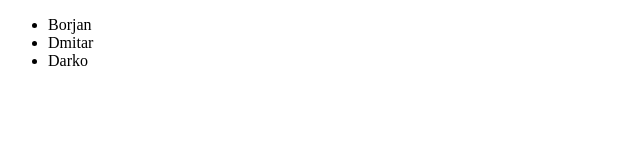
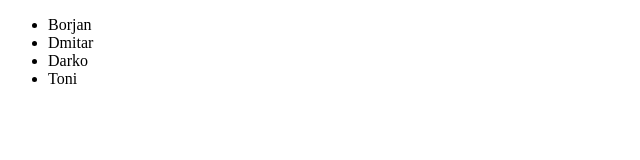
Before and after one commit to BorjanPavlovskiFS6/BorjanPavlovskiFS6, a plain HTML site: page index.html in a window 1280 px wide. Shown: the full height of the page, 0-640 px from the left. Drawn offline with Linux system fonts and the light colour scheme.

Commit message:
Added Toni to the list

```diff
--- a/index.html
+++ b/index.html
@@ -11,6 +11,7 @@
         <li>Borjan</li>
         <li>Dmitar</li>
         <li>Darko</li>
+        <li>Toni</li>
     </ul>
 </body>
 </html>
```
